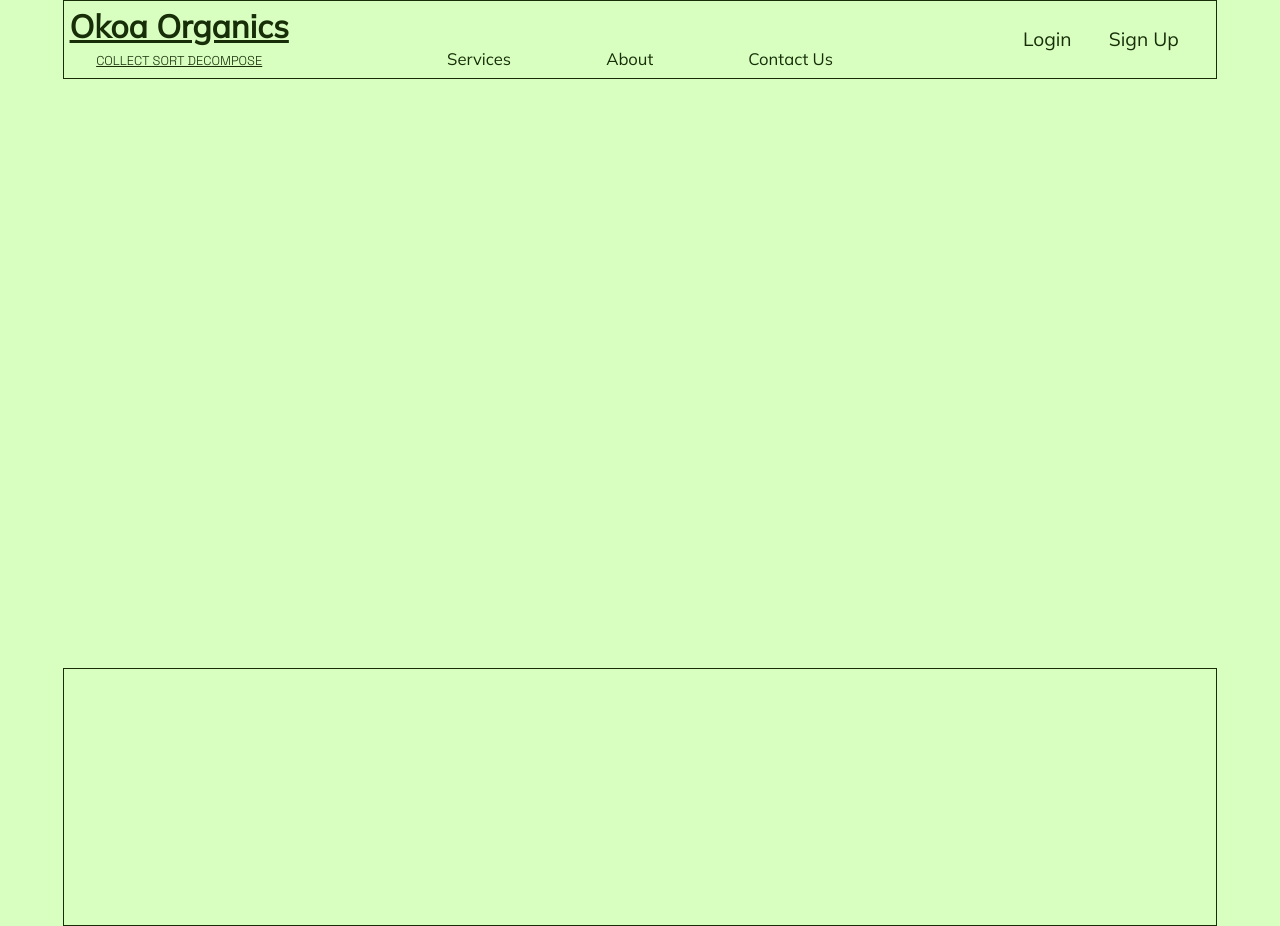
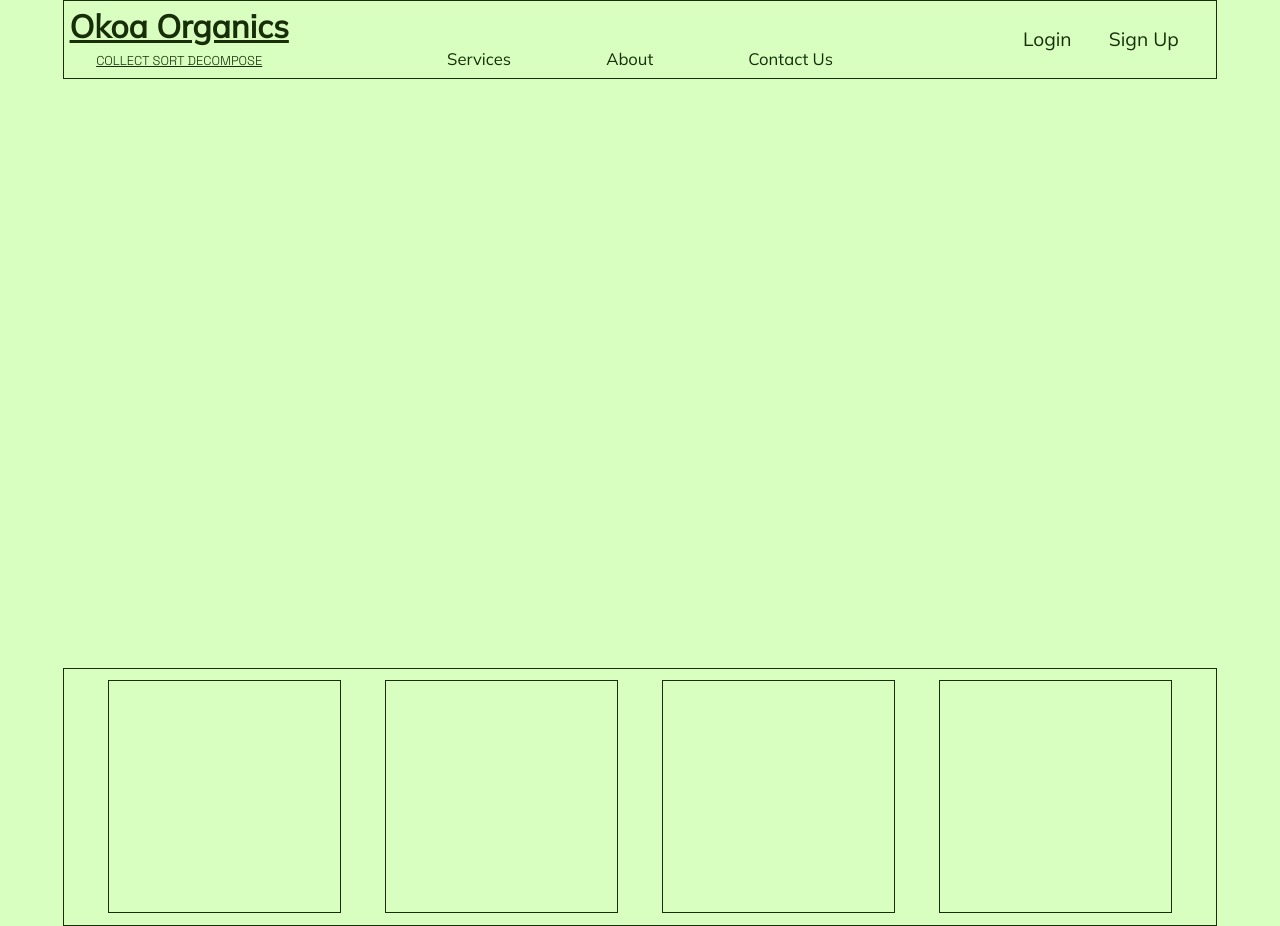
Before and after one commit to Kilimo-Africa/okoa_waste, a React (Create React App) app: page /login in a window 1280 px wide. Built offline with nearby package versions, Linux system fonts and the light colour scheme.

Commit message:
create structure for footer

```diff
--- a/src/App.css
+++ b/src/App.css
@@ -172,3 +172,28 @@ header a {
   border: double #172e08 0.5vw;
   background-color: #d8ffc0;
 }
+
+
+footer {
+  display: flex;
+  flex-direction: row;
+  align-items: center;
+  justify-content: space-evenly;
+
+}
+
+
+footer * {
+  border: thin solid;
+}
+
+
+footer>* {
+  width: 20%;
+  height: 90%;
+  display: flex;
+  flex-direction: column;
+  align-items: center;
+  justify-content: space-between;
+
+}
--- a/src/pages/Footer.js
+++ b/src/pages/Footer.js
@@ -1,4 +1,11 @@
 import React from "react";
 export default function Footer() {
-  return <footer></footer>;
+  return (
+    <footer>
+      <div></div>
+      <div></div>
+      <div></div>
+      <div></div>
+    </footer>
+  );
 }
```
